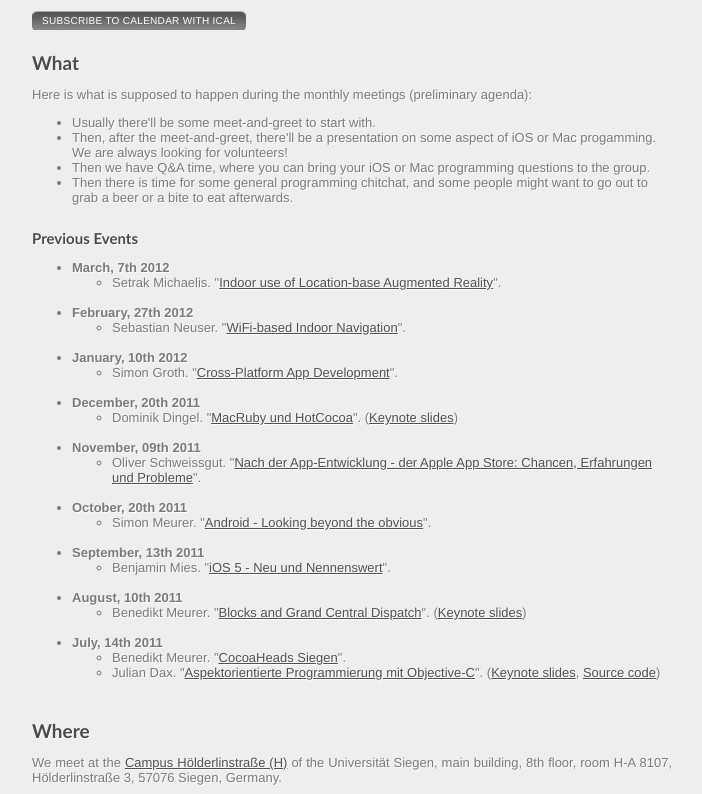
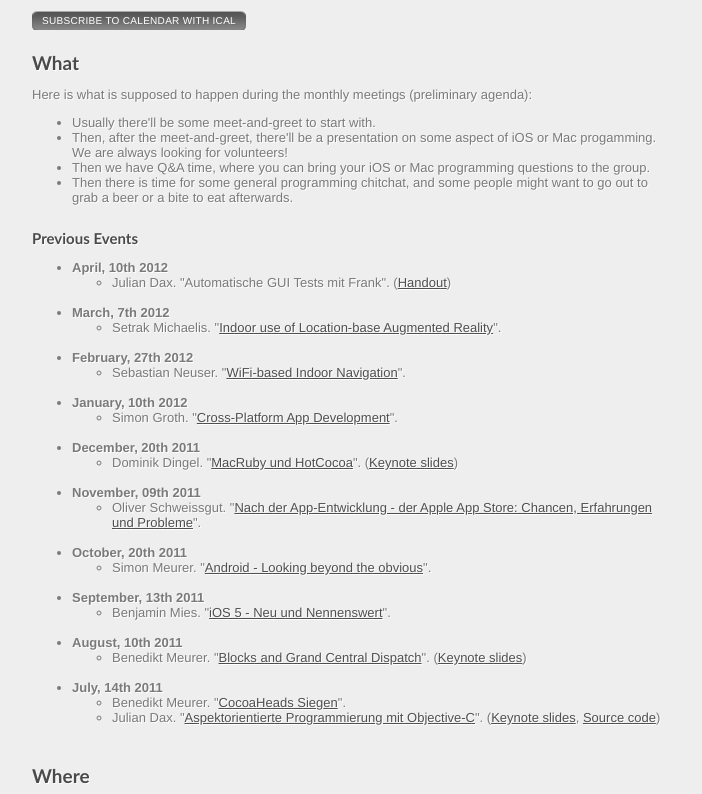
Before and after one commit to bmeurer/cocoaheads.informatik.uni-siegen.de, a Jekyll site: the page built from index.html, in a window 1280 px wide and 900 px high, scrolled down 882 px, cut to the strip 0-794 px from the top of the window. Shown: the whole strip, without its empty margins (118-820 px from the left). Built offline with Jekyll 4.4.1, drawn with Linux system fonts in a browser that asks for light colours; nearby versions of some CDN libraries; Markdown is read by kramdown in place of the engine named in the settings.

Commit message:
Add handout for latest talk.

```diff
--- a/index.html
+++ b/index.html
@@ -108,6 +108,18 @@
 
 <p>
   <ul>
+    <li>
+      <strong id="2012-04-10">April, 10th 2012</strong>
+      <ul>
+        <li>
+          Julian Dax.
+          &quot;Automatische GUI Tests mit Frank&quot;.
+          (<a href="/files/2012-04-10-julian-dax-frank.pdf">Handout</a>)
+        </li>
+      </ul>
+      <br />
+    </li>
+
     <li>
       <strong id="2012-03-07">March, 7th 2012</strong>
       <ul>
```
Also changed, not shown: 1 other file.
